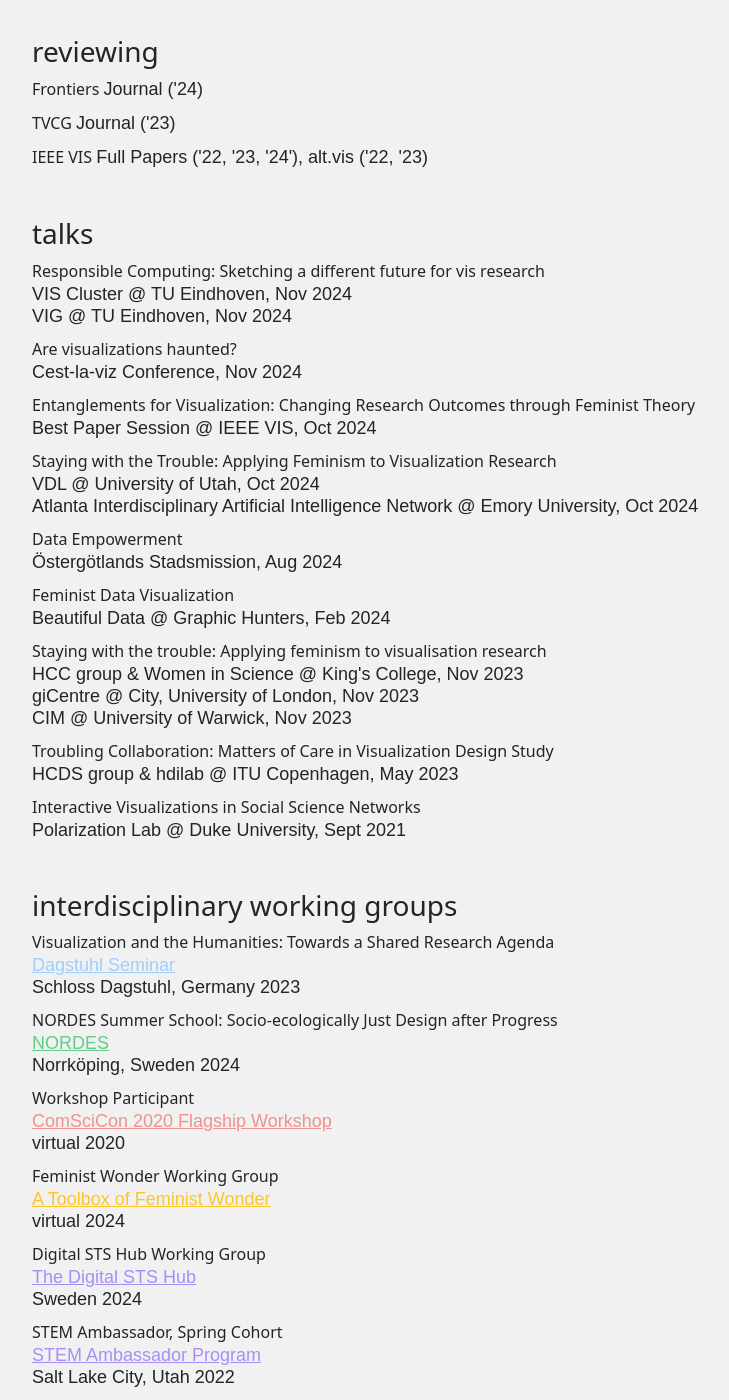
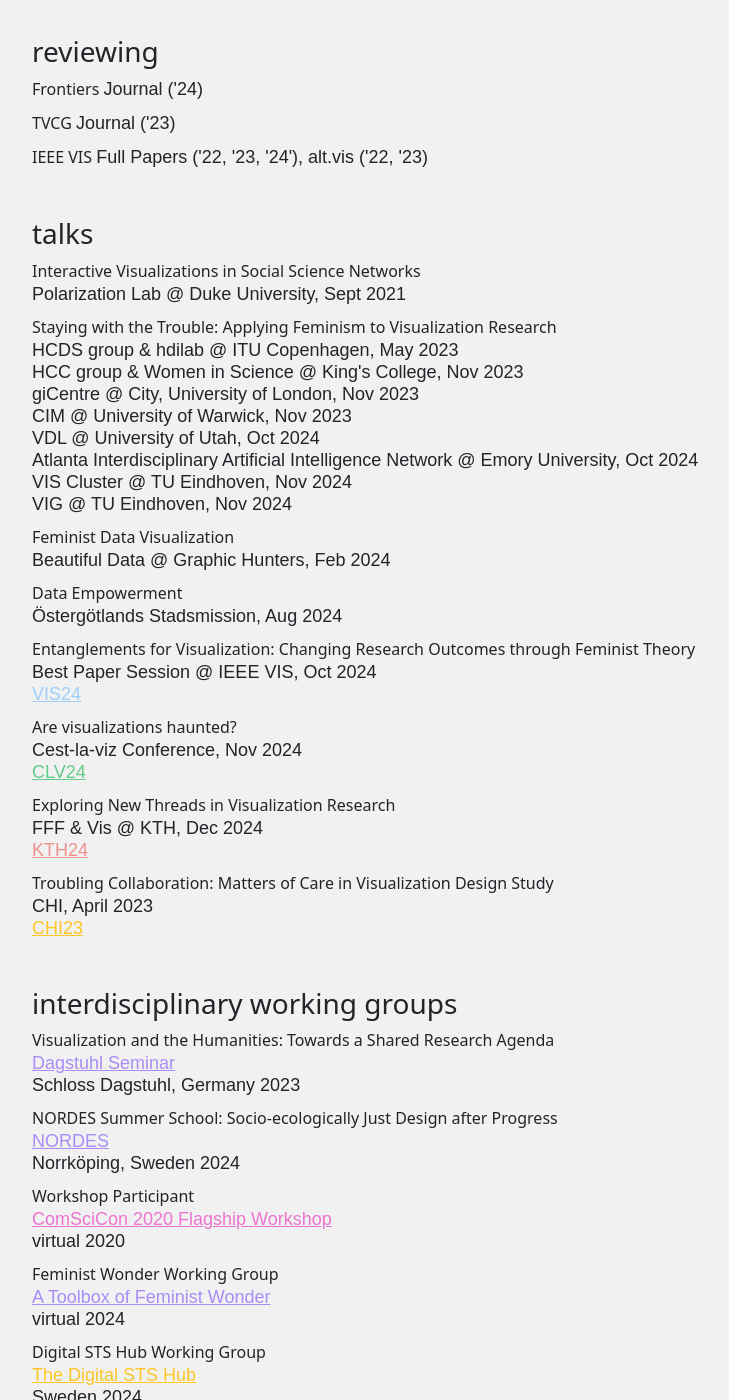
Before and after one commit to gotdairyya/gotdairyya.github.io, a Jekyll site: the page built from cv.md, in a window 1280 px wide and 1400 px high, scrolled down 2319 px. Shown: the whole window, without its empty margins (50-779 px from the left). Built offline with Jekyll 4.4.1, drawn with Linux system fonts in a browser that asks for light colours; some web fonts are replaced.

Commit message:
add talks and videos

```diff
--- a/_data/talks.yml
+++ b/_data/talks.yml
@@ -4,63 +4,96 @@
   year: Sept 2021
   date: 9-2021
   country: USA
-- title: "Troubling Collaboration: Matters of Care in Visualization Design Study"
+  order: 1
+- title: "Staying with the Trouble: Applying Feminism to Visualization Research"
   organization: HCDS group & hdilab @ ITU Copenhagen
   year: May 2023
   date: 5-2023
   country: Denmark
-- title: "Staying with the trouble: Applying feminism to visualisation research"
+  order: 4
+- title: "Staying with the Trouble: Applying Feminism to Visualization Research"
   organization: HCC group & Women in Science @ King's College
   year: Nov 2023
   date: 11-2023
   country: UK
-- title: "Staying with the trouble: Applying feminism to visualisation research"
+  order: 4
+- title: "Staying with the Trouble: Applying Feminism to Visualization Research"
   organization: giCentre @ City, University of London
   year: Nov 2023
   date: 11-2023
   country: UK
-- title: "Staying with the trouble: Applying feminism to visualisation research"
+  order: 4
+- title: "Staying with the Trouble: Applying Feminism to Visualization Research"
   organization: CIM @ University of Warwick
   year: Nov 2023
   date: 11-2023
   country: UK
+  order: 4
 - title: Feminist Data Visualization
   organization: Beautiful Data @ Graphic Hunters
   country: virtual
   year: Feb 2024
   date: 2-2024
+  order: 3
 - title: Data Empowerment
   organization: Östergötlands Stadsmission
   country: Sweden
   year: Aug 2024
   date: 8-2024
+  order: 5
 - title: "Staying with the Trouble: Applying Feminism to Visualization Research"
   organization: VDL @ University of Utah
   country: USA
   year: Oct 2024
   date: 10-2024
+  order: 4
 - title: "Staying with the Trouble: Applying Feminism to Visualization Research"
   organization: Atlanta Interdisciplinary Artificial Intelligence Network @ Emory University
   country: USA
   year: Oct 2024
   date: 11-2024
+  order: 4
 - title: "Entanglements for Visualization: Changing Research Outcomes through Feminist Theory"
   organization: Best Paper Session @ IEEE VIS
   country: virtual
   year: Oct 2024
   date: 12-2024
+  video: VIS24
+  link: https://www.youtube.com/watch?v=d-eG7NRcrKg
+  order: 6
 - title: "Are visualizations haunted?"
   organization: Cest‑la‑viz Conference
   country: the Netherlands
   year: Nov 2024
   date: 13-2024
-- title: "Responsible Computing: Sketching a different future for vis research"
+  video: CLV24
+  link: https://youtu.be/gZW4cX0uFUk?feature=shared&t=2277
+  order: 7
+- title: "Staying with the Trouble: Applying Feminism to Visualization Research"
   organization: VIS Cluster @ TU Eindhoven
   country: the Netherlands
   year: Nov 2024
   date: 15-2024
-- title: "Responsible Computing: Sketching a different future for vis research"
+  order: 4
+- title: "Staying with the Trouble: Applying Feminism to Visualization Research"
   organization: VIG @ TU Eindhoven
   country: the Netherlands
   year: Nov 2024
   date: 14-2024
+  order: 4
+- title: "Exploring New Threads in Visualization Research"
+  organization: FFF & Vis @ KTH
+  country: Sweden
+  year: Dec 2024
+  date: 15-2024
+  video: KTH24
+  link: https://play.kth.se/media/Fancy+Formal+Friday+%E2%80%93+Derya+Akbaba/0_wqni4o4o/403188
+  order: 10
+- title: "Troubling Collaboration: Matters of Care in Visualization Design Study"
+  organization: CHI
+  year: April 2023
+  date: 3-2023
+  country: Germany
+  video: CHI23
+  link: https://youtu.be/-gVr7V2-txM?feature=shared
+  order: 2
--- a/_includes/cv_publications.html
+++ b/_includes/cv_publications.html
@@ -1,13 +1,18 @@
 <!-- TALKS -->
 {% if include.data == site.data.talks %}
 {% assign talks_grouped = include.data | group_by: 'title' %}
-{% assign talks_grouped = talks_grouped | sort: 'year' %}
-{% for talks in talks_grouped reversed %}
+{% assign talks_grouped = talks_grouped | sort: 'date' %}
+{% for talks in talks_grouped %}
 <div class="row" style="margin-bottom: 10;">
     <div class="col">
         <bold>{{talks.name}}</bold><br>
         {% for talk in talks.items %}
         <span>{{talk.organization}}, {{talk.year}}</span><br>
+        {% endfor %}
+        {% for talk in talks.items %}
+        {% if talk.video %}
+        <span><a href="{{talk.link}}">{{talk.video}} </a></span>
+        {% endif %}
         {% endfor %}
     </div>
 </div>
```
